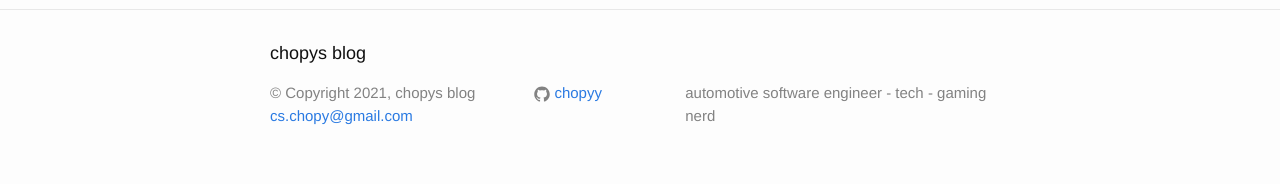
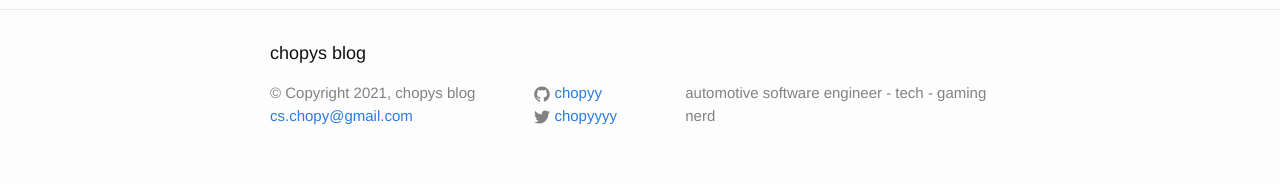
Before and after one commit to chopyy/dtuchsch.github.io, a Jekyll site: the page built from index.html, in a window 1280 px wide. Shown: the part 1580-1764 px from the top of the page. Built offline with Jekyll 4.4.1, drawn with Linux system fonts in a browser that asks for light colours; the list of posts is cut into pages by our own code.

Commit message:
Twitter username added

```diff
--- a/_config.yml
+++ b/_config.yml
@@ -6,7 +6,8 @@ description: > # this means to ignore newlines until "baseurl:"
 baseurl: "" # the subpath of your site, e.g. /blog/
 url: "https://chopyy.github.io" # the base hostname & protocol for your site
 
-github_username:  chopyy
+github_username: chopyy
+twitter_username: chopyyyy
 
 # A profile picture for the index page
 avatar: https://avatars3.githubusercontent.com/u/3890882?v=3&s=460
```
